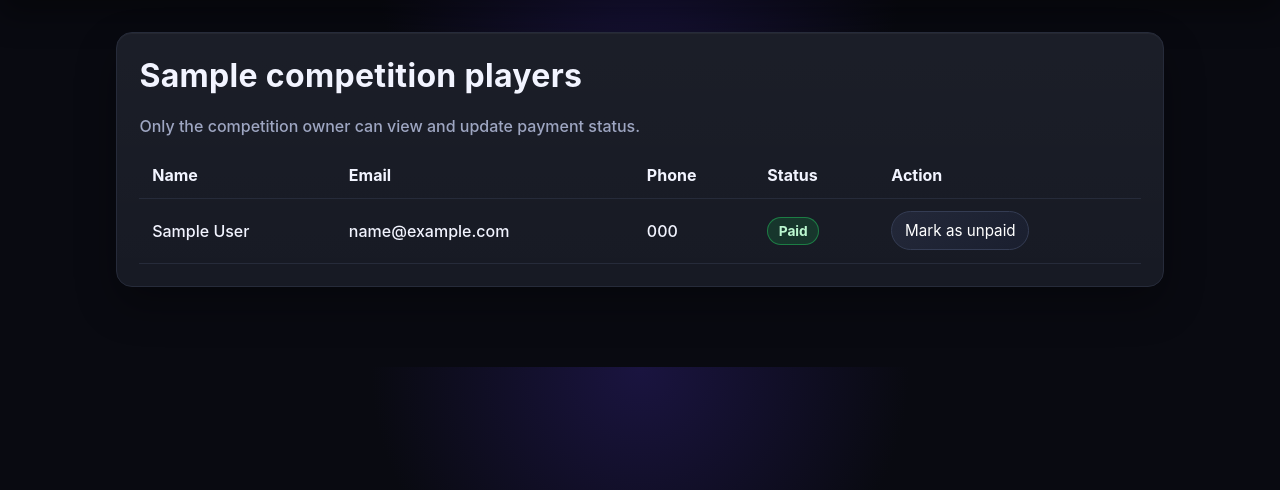
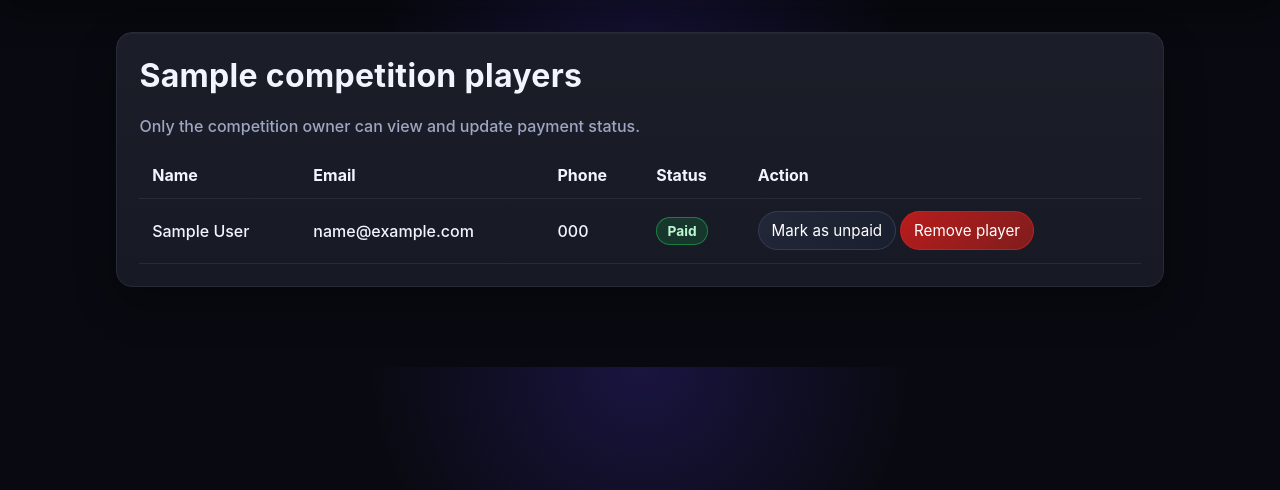
Before and after one commit to jamieclarke323/LastFanStandingApp-Final, a Flask app: page /competitions/1/players in a window 1280 px wide. Shown: the part 59-549 px from the top of the page. Run offline with Flask 3, Linux system fonts and the light colour scheme; a user stored in the database is signed in; tables that the repository leaves empty hold one stand-in row (values such as "Sample post"); some web fonts are replaced.

Commit message:
delete player button

```diff
--- a/app.py
+++ b/app.py
@@ -1301,6 +1301,34 @@ def toggle_competition_payment(competition_id: int, user_id: int):
     return redirect(url_for("competition_players_admin", competition_id=competition.id))
 
 
+@app.route("/competitions/<int:competition_id>/players/<int:user_id>/remove", methods=["POST"])
+@login_required
+def remove_competition_player(competition_id: int, user_id: int):
+    competition = Competition.query.get_or_404(competition_id)
+    if current_user.id != competition.admin_id:
+        flash("Only the competition owner can remove players", "danger")
+        return redirect(url_for("competition_detail", competition_id=competition.id))
+
+    if user_id == competition.admin_id:
+        flash("You cannot remove the competition owner", "danger")
+        return redirect(url_for("competition_players_admin", competition_id=competition.id))
+
+    member = CompetitionMember.query.filter_by(competition_id=competition.id, user_id=user_id).first()
+    if member is None:
+        flash("Player is not in this competition", "danger")
+        return redirect(url_for("competition_players_admin", competition_id=competition.id))
+
+    Selection.query.filter_by(competition_id=competition.id, user_id=user_id).delete()
+    MemberMatchweekResolution.query.filter_by(competition_id=competition.id, user_id=user_id).delete()
+    CompetitionPaymentStatus.query.filter_by(competition_id=competition.id, user_id=user_id).delete()
+    NotificationLog.query.filter_by(competition_id=competition.id, user_id=user_id).delete()
+    db.session.delete(member)
+    db.session.commit()
+
+    flash("Player and their selections were removed from the competition", "success")
+    return redirect(url_for("competition_players_admin", competition_id=competition.id))
+
+
 @app.route("/view_selections/<int:competition_id>/<int:matchweek>")
 @login_required
 def view_selections(competition_id: int, matchweek: int):
--- a/static/style.css
+++ b/static/style.css
@@ -155,6 +155,12 @@ button {
 .button.secondary {
   background: linear-gradient(135deg, #232839 0%, #1a1f2f 100%);
   border-color: var(--line-strong);
+  box-shadow: none;
+}
+
+.button.danger {
+  background: linear-gradient(135deg, #b91c1c 0%, #7f1d1d 100%);
+  border-color: rgba(220, 38, 38, 0.5);
   box-shadow: none;
 }
 
--- a/templates/base.html
+++ b/templates/base.html
@@ -6,9 +6,9 @@
     <title>Last Fan Standing</title>
     <link href="https://fonts.cdnfonts.com/css/eras-demi-itc" rel="stylesheet" />
     <link rel="stylesheet" href="{{ url_for('static', filename='style.css') }}" />
-    <link rel="manifest" href="{{ url_for('static', filename='manifest.json') }}" />
-    <link rel="icon" type="image/png" sizes="192x192" href="{{ url_for('static', filename='icons/icon-192.png') }}" />
-    <link rel="apple-touch-icon" sizes="180x180" href="{{ url_for('static', filename='icons/apple-touch-icon.png') }}" />
+    <link rel="manifest" href="{{ url_for('static', filename='manifest.json') }}?v=2" />
+    <link rel="icon" type="image/png" sizes="192x192" href="{{ url_for('static', filename='icons/icon-192.png') }}?v=2" />
+    <link rel="apple-touch-icon" sizes="180x180" href="{{ url_for('static', filename='icons/apple-touch-icon.png') }}?v=2" />
     <meta name="theme-color" content="#5b2fb0" />
     <meta name="apple-mobile-web-app-capable" content="yes" />
     <meta name="apple-mobile-web-app-title" content="LFS" />
--- a/templates/competition_players_admin.html
+++ b/templates/competition_players_admin.html
@@ -30,6 +30,9 @@
                 <form method="post" action="{{ url_for('toggle_competition_payment', competition_id=competition.id, user_id=item.user.id) }}" class="inline-form">
                   <button type="submit" class="button secondary small">Mark as {% if item.paid %}unpaid{% else %}paid{% endif %}</button>
                 </form>
+                <form method="post" action="{{ url_for('remove_competition_player', competition_id=competition.id, user_id=item.user.id) }}" class="inline-form" onsubmit="return confirm('Remove {{ item.user.name }} and delete all their selections from this competition? This cannot be undone.');">
+                  <button type="submit" class="button danger small">Remove player</button>
+                </form>
               </td>
             </tr>
           {% endfor %}
```
Also changed, not shown: static/manifest.json.
